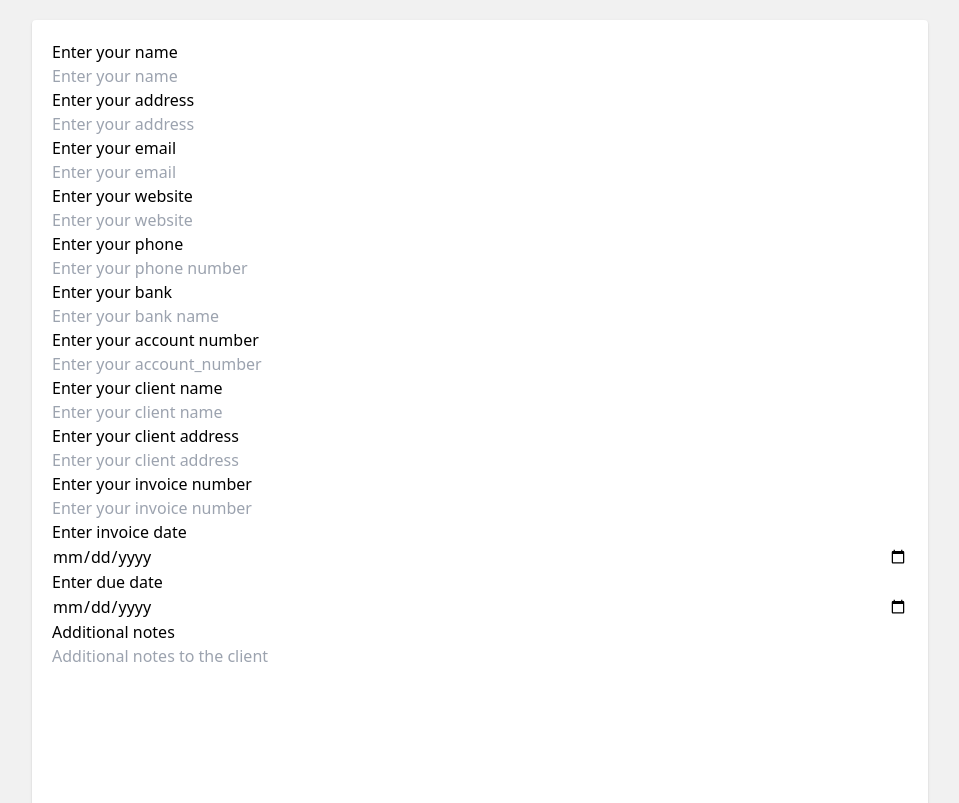
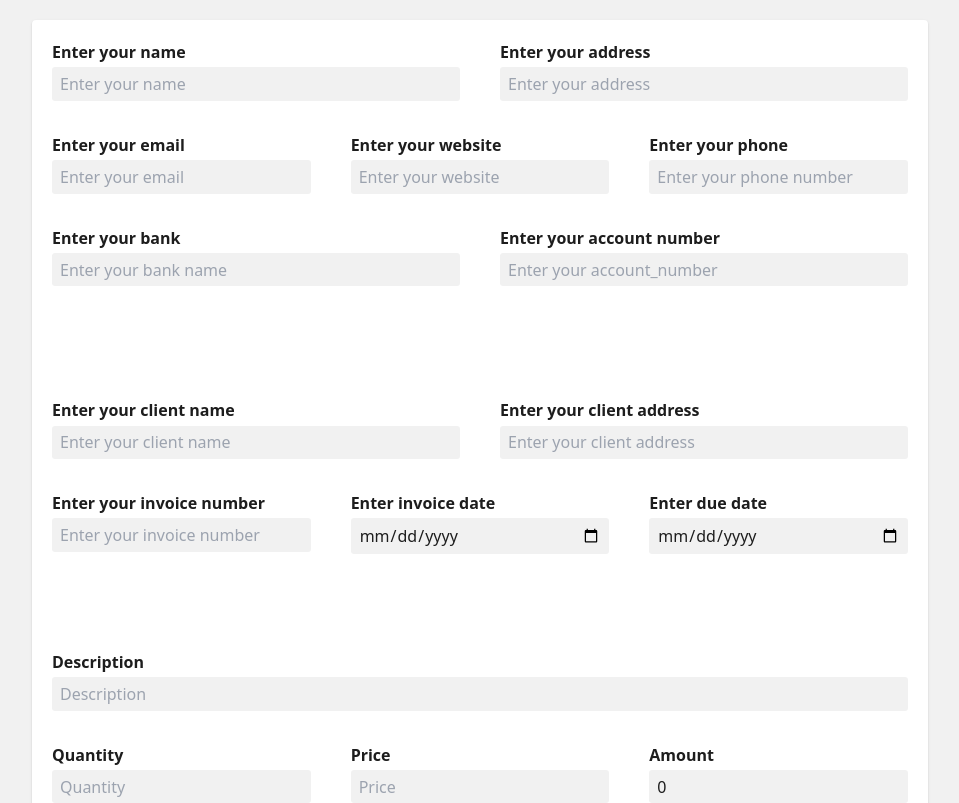
Before and after one commit to bslzz/invoice_app, a React (Create React App) app: page / in a window 1280 px wide. Shown: the top 803 px of the page, without its empty margins (160-1119 px from the left). Built offline with nearby package versions, Linux system fonts and the light colour scheme.

Commit message:
refactored codes and added info to the invoice

```diff
--- a/src/App.tsx
+++ b/src/App.tsx
@@ -25,7 +25,10 @@ const App = () => {
     invoice_number: '',
     invoice_date: '',
     due_date: '',
-    notes: ''
+    notes: '',
+    description: '',
+    quantity: '',
+    price: ''
   })
 
   const {
@@ -41,32 +44,37 @@ const App = () => {
     invoice_number,
     invoice_date,
     due_date,
-    notes
+    notes,
+    description,
+    quantity,
+    price
   }: IInvoiceInfo = invoiceInfo
 
   const editInvoiceInfo = (e: MouseEvent<HTMLButtonElement>) => {
     setShowInvoice(false)
   }
+
+  const amount: number = quantity * price
   return (
     <main className='m-5 p-5 md:max-w-xl md:mx-auto lg:max-w-2xl xl:max-w-4xl bg-white rounded shadow'>
       {showInvoice ? (
         <div>
           <Header />
-
           <MainDetails name={name} address={address} />
-
           <ClientDetails name={client_name} address={client_address} />
-
           <Dates
             invoice_number={invoice_number}
             invoice_date={invoice_date}
             due_date={due_date}
           />
-
-          <InvoiceTable />
+          <InvoiceTable
+            description={description}
+            quantity={quantity}
+            price={price}
+            amount={amount}
+          />
 
           <Notes notes={notes} />
-
           <Footer
             name={name}
             email={email}
@@ -87,6 +95,7 @@ const App = () => {
           setShowInvoice={setShowInvoice}
           invoiceInfo={invoiceInfo}
           setInvoiceInfo={setInvoiceInfo}
+          amount={amount}
         />
       )}
     </main>
--- a/src/components/InvoiceDetailsForm.tsx
+++ b/src/components/InvoiceDetailsForm.tsx
@@ -1,10 +1,12 @@
 import { ChangeEvent, MouseEvent } from 'react'
 import { IInvoiceInfo } from '../types'
+import TableForm from './TableForm'
 
 const InvoiceDetailsForm = ({
   setShowInvoice,
   invoiceInfo,
-  setInvoiceInfo
+  setInvoiceInfo,
+  amount
 }: any) => {
   const {
     name,
@@ -19,7 +21,10 @@ const InvoiceDetailsForm = ({
     invoice_number,
     invoice_date,
     due_date,
-    notes
+    notes,
+    description,
+    quantity,
+    price
   }: IInvoiceInfo = invoiceInfo
 
   const invoiceInfoChangeHandler = (
@@ -34,6 +39,8 @@ const InvoiceDetailsForm = ({
   }
   return (
     <div className='flex flex-col justify-center'>
+      <article className='md:grid grid-cols-2 gap-10'>
+        <div className='flex flex-col'>
           <label htmlFor='name'>Enter your name</label>
           <input
             type='text'
@@ -42,7 +49,9 @@ const InvoiceDetailsForm = ({
             value={name}
             onChange={invoiceInfoChangeHandler}
           />
+        </div>
 
+        <div className='flex flex-col'>
           <label htmlFor='address'>Enter your address</label>
           <input
             type='text'
@@ -51,7 +60,11 @@ const InvoiceDetailsForm = ({
             value={address}
             onChange={invoiceInfoChangeHandler}
           />
+        </div>
+      </article>
 
+      <article className='md:grid grid-cols-3 gap-10'>
+        <div className='flex flex-col'>
           <label htmlFor='email'>Enter your email</label>
           <input
             type='email'
@@ -60,7 +73,9 @@ const InvoiceDetailsForm = ({
             value={email}
             onChange={invoiceInfoChangeHandler}
           />
+        </div>
 
+        <div className='flex flex-col'>
           <label htmlFor='website'>Enter your website</label>
           <input
             type='url'
@@ -69,7 +84,9 @@ const InvoiceDetailsForm = ({
             value={website}
             onChange={invoiceInfoChangeHandler}
           />
+        </div>
 
+        <div className='flex flex-col'>
           <label htmlFor='phone'>Enter your phone</label>
           <input
             type='tel'
@@ -78,7 +95,11 @@ const InvoiceDetailsForm = ({
             value={phone}
             onChange={invoiceInfoChangeHandler}
           />
+        </div>
+      </article>
 
+      <article className='md:grid grid-cols-2 gap-10'>
+        <div className='flex flex-col'>
           <label htmlFor='bank'>Enter your bank</label>
           <input
             type='text'
@@ -87,7 +108,9 @@ const InvoiceDetailsForm = ({
             value={bank}
             onChange={invoiceInfoChangeHandler}
           />
+        </div>
 
+        <div className='flex flex-col'>
           <label htmlFor='account_number'>Enter your account number</label>
           <input
             type='number'
@@ -96,7 +119,11 @@ const InvoiceDetailsForm = ({
             value={account_number}
             onChange={invoiceInfoChangeHandler}
           />
+        </div>
+      </article>
 
+      <article className='md:grid grid-cols-2 gap-10 md:mt-20'>
+        <div className='flex flex-col'>
           <label htmlFor='client_name'>Enter your client name</label>
           <input
             type='text'
@@ -105,7 +132,8 @@ const InvoiceDetailsForm = ({
             value={client_name}
             onChange={invoiceInfoChangeHandler}
           />
-
+        </div>
+        <div className='flex flex-col'>
           <label htmlFor='client_address'>Enter your client address</label>
           <input
             type='text'
@@ -114,7 +142,11 @@ const InvoiceDetailsForm = ({
             value={client_address}
             onChange={invoiceInfoChangeHandler}
           />
+        </div>
+      </article>
 
+      <article className='md:grid grid-cols-3 gap-10'>
+        <div className='flex flex-col'>
           <label htmlFor='invoice_number'>Enter your invoice number</label>
           <input
             type='number'
@@ -123,7 +155,9 @@ const InvoiceDetailsForm = ({
             value={invoice_number}
             onChange={invoiceInfoChangeHandler}
           />
+        </div>
 
+        <div className='flex flex-col'>
           <label htmlFor='invoice_date'>Enter invoice date</label>
           <input
             type='date'
@@ -132,7 +166,9 @@ const InvoiceDetailsForm = ({
             value={invoice_date}
             onChange={invoiceInfoChangeHandler}
           />
+        </div>
 
+        <div className='flex flex-col'>
           <label htmlFor='due_date'>Enter due date</label>
           <input
             type='date'
@@ -140,6 +176,16 @@ const InvoiceDetailsForm = ({
             placeholder='Enter due date'
             value={due_date}
             onChange={invoiceInfoChangeHandler}
+          />
+        </div>
+      </article>
+
+      <TableForm
+        description={description}
+        quantity={quantity}
+        price={price}
+        amount={amount}
+        invoiceInfoChangeHandler={invoiceInfoChangeHandler}
       />
 
       <label htmlFor='notes'>Additional notes</label>
--- a/src/components/InvoiceTable.tsx
+++ b/src/components/InvoiceTable.tsx
@@ -1,5 +1,31 @@
-const InvoiceTable = () => {
-  return <div className='my-5'>this is the table</div>
+import { IInvoiceInfo } from '../types'
+
+const InvoiceTable = ({
+  description,
+  quantity,
+  price,
+  amount
+}: IInvoiceInfo | any) => {
+  return (
+    <table width='100%'>
+      <thead>
+        <tr className='bg-gray-100'>
+          <td className='font-bold'>Description</td>
+          <td className='font-bold'>Quantity</td>
+          <td className='font-bold'>Price</td>
+          <td className='font-bold'>Amount</td>
+        </tr>
+      </thead>
+      <tbody>
+        <tr>
+          <td>{description}</td>
+          <td>{quantity}</td>
+          <td>{price}</td>
+          <td>{amount}</td>
+        </tr>
+      </tbody>
+    </table>
+  )
 }
 
 export default InvoiceTable
--- a/src/components/Notes.tsx
+++ b/src/components/Notes.tsx
@@ -2,7 +2,7 @@ import { IInvoiceInfo } from '../types'
 
 const Notes = ({ notes }: IInvoiceInfo) => {
   return (
-    <section className='mb-5'>
+    <section className='mt-10 mb-5'>
       {/* Textarea */}
       <p className='lg:w-1/2 text-justify'>{notes}</p>
     </section>
--- /dev/null
+++ b/src/components/TableForm.tsx
@@ -0,0 +1,58 @@
+const TableForm = ({
+  description,
+  quantity,
+  price,
+  amount,
+  invoiceInfoChangeHandler
+}: any) => {
+  return (
+    <>
+      <article className='md:mt-16'>
+        <div className='flex flex-col'>
+          <label htmlFor='description'>Description</label>
+          <input
+            type='text'
+            name='description'
+            placeholder='Description'
+            value={description}
+            onChange={invoiceInfoChangeHandler}
+          />
+        </div>
+      </article>
+      <article className='md:grid grid-cols-3 gap-10 '>
+        <div className='flex flex-col'>
+          <label htmlFor='quantity'>Quantity</label>
+          <input
+            type='number'
+            name='quantity'
+            placeholder='Quantity'
+            value={quantity}
+            onChange={invoiceInfoChangeHandler}
+          />
+        </div>
+        <div className='flex flex-col'>
+          <label htmlFor='number'>Price</label>
+          <input
+            type='number'
+            name='price'
+            placeholder='Price'
+            value={price}
+            onChange={invoiceInfoChangeHandler}
+          />
+        </div>
+        <div className='flex flex-col'>
+          <label htmlFor='amount'>Amount</label>
+          <input
+            type='number'
+            name='amount'
+            placeholder='Amount'
+            value={amount}
+            disabled
+          />
+        </div>
+      </article>
+    </>
+  )
+}
+
+export default TableForm
--- a/src/index.css
+++ b/src/index.css
@@ -1,5 +1,19 @@
 body {
   background-color: #f1f1f1;
+}
+label {
+  margin-bottom: 0.2rem;
+  font-weight: 600;
+  color: #1d1d1d;
+}
+
+input,
+textarea {
+  background-color: #f1f1f1;
+  padding: 0.3rem 0.5rem;
+  border-radius: 0.2rem;
+  margin-bottom: 2rem;
+  color: #1d1d1d;
 }
 
 button {
--- a/src/types.ts
+++ b/src/types.ts
@@ -12,4 +12,7 @@ export interface IInvoiceInfo {
   invoice_date?: string
   due_date?: string
   notes?: string
+  description?: string
+  quantity?: string | any
+  price?: string | any
 }
```
Lines whose indentation alone changed are shown as unchanged.
